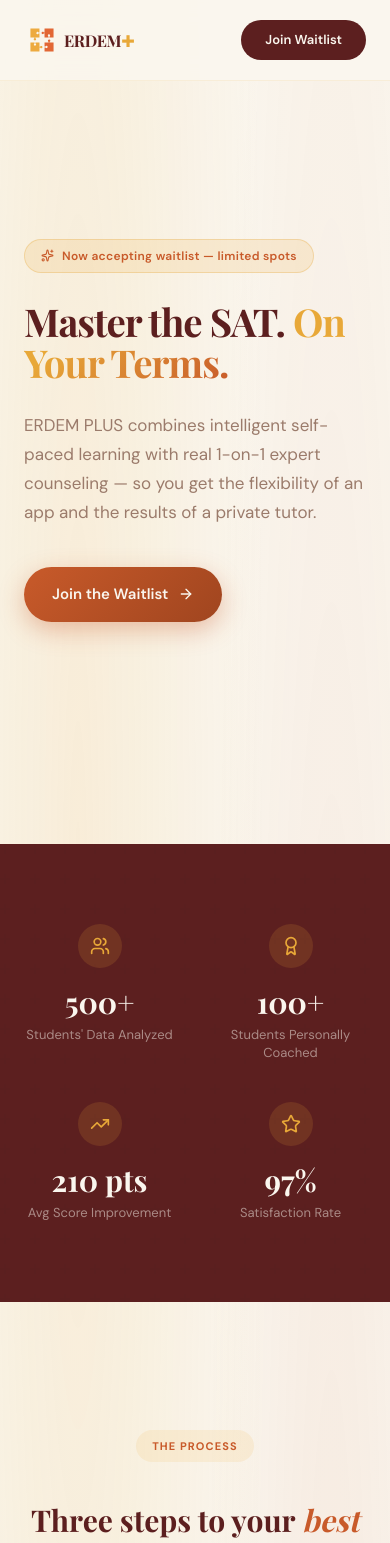
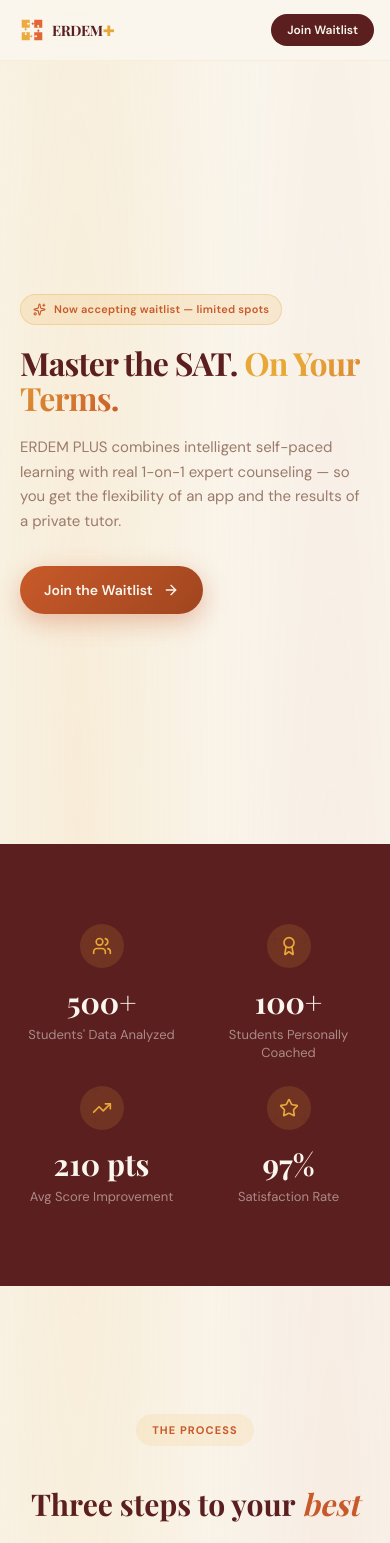
Before and after one commit to jigmee11/erdemplus-landing, a Next.js app: page / in a window 390 px wide. Shown: the top 1543 px of the page. Built offline with nearby package versions, Linux system fonts and the light colour scheme.

Commit message:
fix: now showing main hero on mobile

```diff
--- a/app/page.tsx
+++ b/app/page.tsx
@@ -300,7 +300,7 @@
         initial={{ y: -20, opacity: 0 }}
         animate={{ y: 0, opacity: 1 }}
         transition={{ duration: 0.5, ease: "easeOut" }}
-        className="fixed top-0 left-0 right-0 z-50 px-6 py-5"
+        className="fixed top-0 left-0 right-0 z-50 px-4 sm:px-6 py-3.5 sm:py-5"
         style={{
           background: "rgba(250, 246, 238, 0.88)",
           backdropFilter: "blur(14px)",
@@ -308,7 +308,7 @@
         }}
       >
         <div className="max-w-6xl mx-auto flex items-center justify-between">
-          <Logo size={36} registerRef />
+          <Logo size={32} registerRef />
           <div className="hidden md:flex items-center gap-10">
             {["How It Works", "Features", "Counselors", "Testimonials"].map((item) => (
               <a
@@ -325,7 +325,7 @@
           </div>
           <button
             onClick={scrollToWaitlist}
-            className="text-[0.8125rem] font-semibold px-6 py-2.5 rounded-full transition-all"
+            className="text-xs sm:text-[0.8125rem] font-semibold px-4 sm:px-6 py-2 sm:py-2.5 rounded-full transition-all"
             style={{
               background: "#5C1F1F",
               color: "#FAF6EE",
@@ -342,7 +342,7 @@
       <section
         id="hero"
         ref={heroRef}
-        className="relative min-h-screen flex items-center pt-24 pb-20 overflow-hidden"
+        className="relative min-h-[100svh] flex items-center pt-28 sm:pt-24 pb-12 sm:pb-20 overflow-hidden"
       >
         {/* Decorative puzzle pieces */}
         <motion.div
@@ -364,15 +364,15 @@
           <PuzzlePiece color="#E8A838" size={60} opacity={0.1} rotate={30} />
         </motion.div>
 
-        <motion.div style={{ opacity: heroOpacity }} className="max-w-6xl mx-auto px-6 w-full">
-          <div className="grid lg:grid-cols-2 gap-16 items-center">
+        <motion.div style={{ opacity: heroOpacity }} className="max-w-6xl mx-auto px-5 sm:px-6 w-full">
+          <div className="grid lg:grid-cols-2 gap-10 lg:gap-16 items-center">
             {/* Left: copy */}
             <div>
               <motion.div
                 initial={{ opacity: 0, y: 20 }}
                 animate={{ opacity: 1, y: 0 }}
                 transition={{ duration: 0.5, delay: 0.1 }}
-                className="inline-flex items-center gap-2 px-4 py-2 rounded-full mb-7 text-xs font-semibold tracking-wide"
+                className="inline-flex items-center gap-2 px-3 sm:px-4 py-1.5 sm:py-2 rounded-full mb-5 sm:mb-7 text-[0.6875rem] sm:text-xs font-semibold tracking-wide"
                 style={{
                   background: "rgba(232, 168, 56, 0.15)",
                   color: "#C85A2A",
@@ -387,8 +387,8 @@
                 initial={{ opacity: 0, y: 30 }}
                 animate={{ opacity: 1, y: 0 }}
                 transition={{ duration: 0.7, delay: 0.2, ease: [0.21, 0.47, 0.32, 0.98] }}
-                className="font-serif font-bold leading-[1.08] tracking-tight mb-7"
-                style={{ fontSize: "clamp(2.4rem, 5.5vw, 3.8rem)", color: "#5C1F1F" }}
+                className="font-serif font-bold leading-[1.1] sm:leading-[1.08] tracking-tight mb-5 sm:mb-7"
+                style={{ fontSize: "clamp(2rem, 7vw, 3.8rem)", color: "#5C1F1F" }}
               >
                 Master the SAT.{" "}
                 <span
@@ -407,7 +407,7 @@
                 initial={{ opacity: 0, y: 20 }}
                 animate={{ opacity: 1, y: 0 }}
                 transition={{ duration: 0.6, delay: 0.35 }}
-                className="text-[1.0625rem] leading-[1.7] mb-10 max-w-lg"
+                className="text-[0.9375rem] sm:text-[1.0625rem] leading-[1.65] sm:leading-[1.7] mb-8 sm:mb-10 max-w-lg"
                 style={{ color: "#9B7B6B" }}
               >
                 ERDEM PLUS combines intelligent self-paced learning with real 1-on-1 expert counseling
@@ -424,7 +424,7 @@
                   onClick={scrollToWaitlist}
                   whileHover={{ scale: 1.03, y: -2 }}
                   whileTap={{ scale: 0.97 }}
-                  className="group flex items-center gap-2.5 px-7 py-4 rounded-full font-semibold text-[0.9375rem] shadow-lg transition-all"
+                  className="group flex items-center gap-2.5 px-6 sm:px-7 py-3.5 sm:py-4 rounded-full font-semibold text-sm sm:text-[0.9375rem] shadow-lg transition-all"
                   style={{
                     background: "linear-gradient(135deg, #C85A2A, #A0451F)",
                     color: "#FAF6EE",
@@ -586,8 +586,8 @@
           className="absolute inset-0 puzzle-bg opacity-20 pointer-events-none"
           style={{ filter: "invert(1) brightness(0.3)" }}
         />
-        <div className="max-w-5xl mx-auto px-6">
-          <div className="grid grid-cols-2 md:grid-cols-4 gap-10">
+        <div className="max-w-5xl mx-auto px-5 sm:px-6">
+          <div className="grid grid-cols-2 md:grid-cols-4 gap-6 sm:gap-10">
             {stats.map((s, i) => (
               <FadeIn key={s.label} delay={i * 0.1} direction="up">
                 <div className="text-center">
@@ -965,7 +965,7 @@
 
             <h2
               className="font-serif font-bold mb-6 leading-tight"
-              style={{ fontSize: "clamp(2rem, 4.5vw, 3rem)", color: "#FAF6EE" }}
+              style={{ fontSize: "clamp(1.75rem, 6vw, 3rem)", color: "#FAF6EE" }}
             >
               Be the first to transform
               <br />
```
